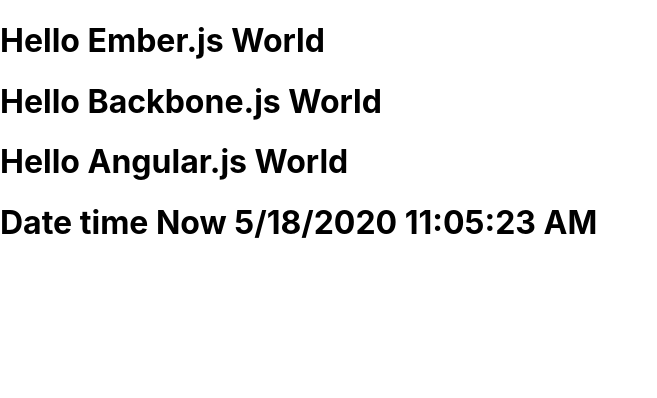
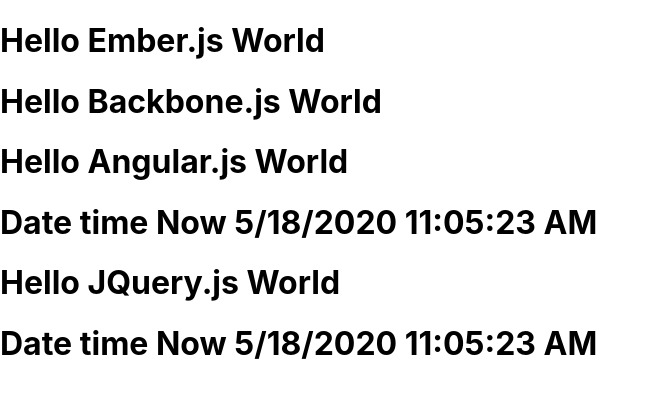
Before and after one commit to galkin-anton/kalash-lena.com, a React (Create React App) app: page / in a window 1280 px wide. Shown: the top 398 px of the page, without its empty margins (0-657 px from the left). Built offline with nearby package versions, Linux system fonts and the light colour scheme.

Commit message:
update index.js

```diff
--- a/src/index.js
+++ b/src/index.js
@@ -62,6 +62,11 @@
                     frameworkName='Angular.js'
                     title='bla bla bla 3'/>
             <DateTimeNow/>
+            <HelloWorld
+                    id='jquery'
+                    frameworkName='JQuery.js'
+                    title='bla bla bla 4'/>
+            <DateTimeNow/>
         </div>,
         document.getElementById('root')
 )
```
